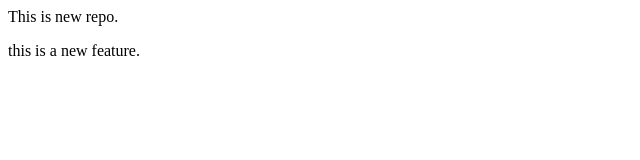
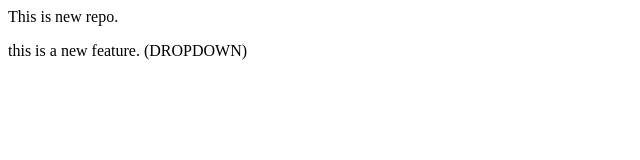
Before and after one commit to MANJUPRANAV-7/localrepo, a plain HTML site: page index.html in a window 1280 px wide. Shown: the whole page, without its empty margins (0-640 px from the left). Drawn offline with Linux system fonts and the light colour scheme.

Commit message:
added dropdown

```diff
--- a/index.html
+++ b/index.html
@@ -1,2 +1,2 @@
 <p>This is new repo.</p>
-<p>this is a new feature. </p>
+<p>this is a new feature. (DROPDOWN)</p>
```
